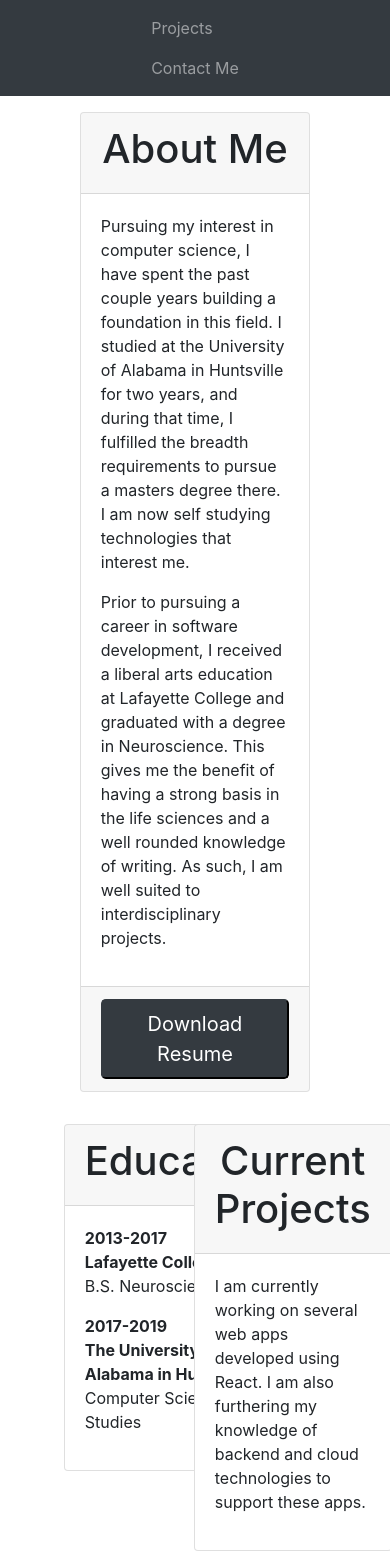
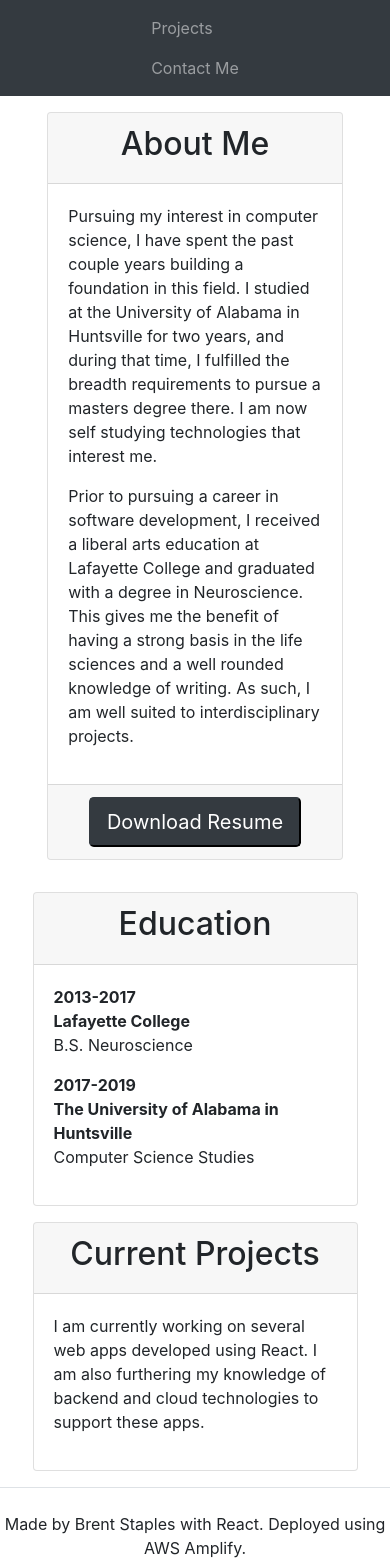
Before and after one commit to staplesb/website, a React (Create React App) app: page /aboutme in a window 390 px wide. Shown: the part 240-1808 px from the top of the page. Built offline with nearby package versions, Linux system fonts and the light colour scheme.

Commit message:
Updated about me for mobile.

```diff
--- a/src/aboutMe.js
+++ b/src/aboutMe.js
@@ -3,12 +3,12 @@ import Resume from "./assets/BrentStaples.pdf";
 
 function AboutMe() {
   return (
-    <div className="container">
+    <div className="container border-bottom">
       <div className="row my-auto justify-content-center">
-        <div className="col-9">
+        <div className="col-11">
           <div className="card flex-md-row d-inline-block my-3 mx-3">
             <div className="card-header text-center">
-              <h1>About Me</h1>
+              <h2>About Me</h2>
             </div>
             <div className="card-body">
               <p>
@@ -35,12 +35,14 @@ function AboutMe() {
             </div>
           </div>
         </div>
-        <div className="col-4">
-          <div className="card d-inline-block my-3">
+        <div className="col-10">
+          <div className="row">
+            <div className="card-deck">
+              <div className="card my-3">
                 <div className="card-header text-center">
-              <h1>Education</h1>
+                  <h2>Education</h2>
                 </div>
-            <div className="card-body">
+                <div className="card-body" style={{ margin: 0 }}>
                   <p style={{ margin: 0 }}>
                     <b>2013-2017</b>
                   </p>
@@ -57,18 +59,18 @@ function AboutMe() {
                   <p>Computer Science Studies</p>
                 </div>
               </div>
-        </div>
-        <div className="col-5">
-          <div className="card d-inline-block my-3">
+              <div className="card my-3">
                 <div className="card-header text-center">
-              <h1>Current Projects</h1>
+                  <h2>Current Projects</h2>
                 </div>
                 <div className="card-body">
                   <p>
                     I am currently working on several web apps developed using
-                React. I am also furthering my knowledge of backend and cloud
-                technologies to support these apps.
+                    React. I am also furthering my knowledge of backend and
+                    cloud technologies to support these apps.
                   </p>
+                </div>
+              </div>
             </div>
           </div>
         </div>
--- a/src/home.js
+++ b/src/home.js
@@ -8,8 +8,8 @@ function Home() {
       <div className="jumbotron border-bottom">
         <div className="mx-auto">
           <p className="text-center">
-            With a B.S. in Neuroscience and the Computer Science courses I have
-            studied, I will to bring a unique perspective to design and
+            With a B.S. in Neuroscience and a strong foundation in Computer
+            Science, I will to bring a unique perspective to design and
             implementation of applications.
           </p>
           <p className="text-center">
```
Lines whose indentation alone changed are shown as unchanged.
